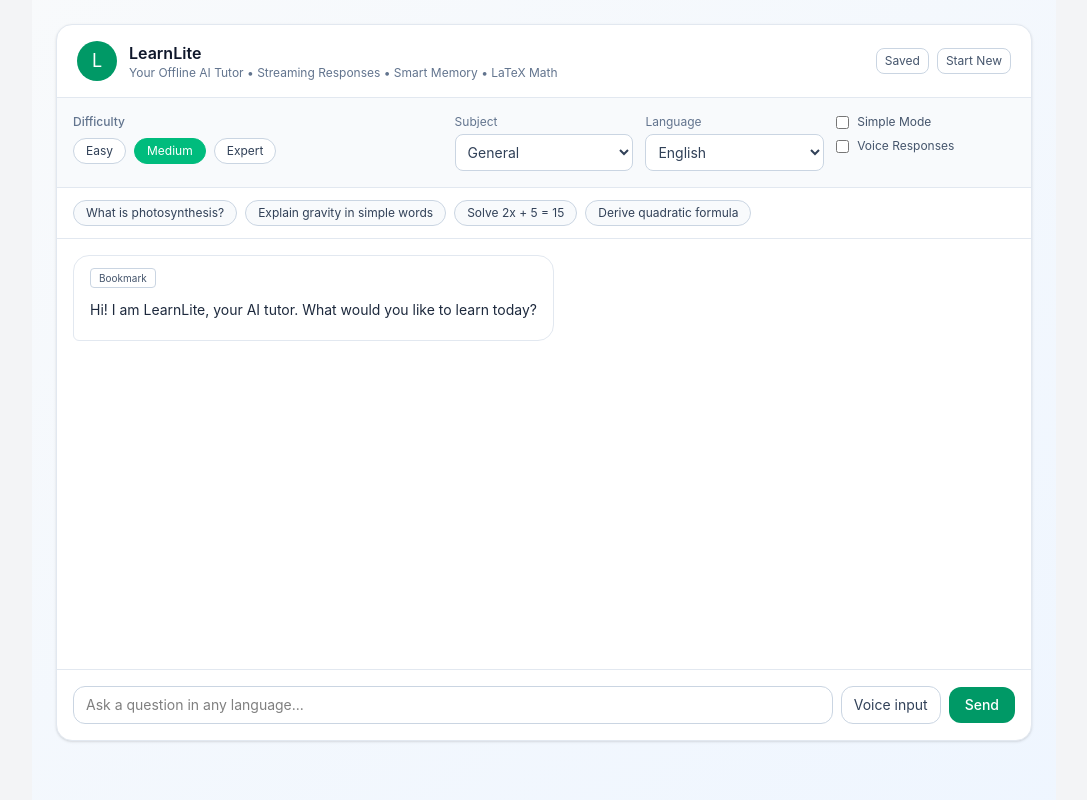
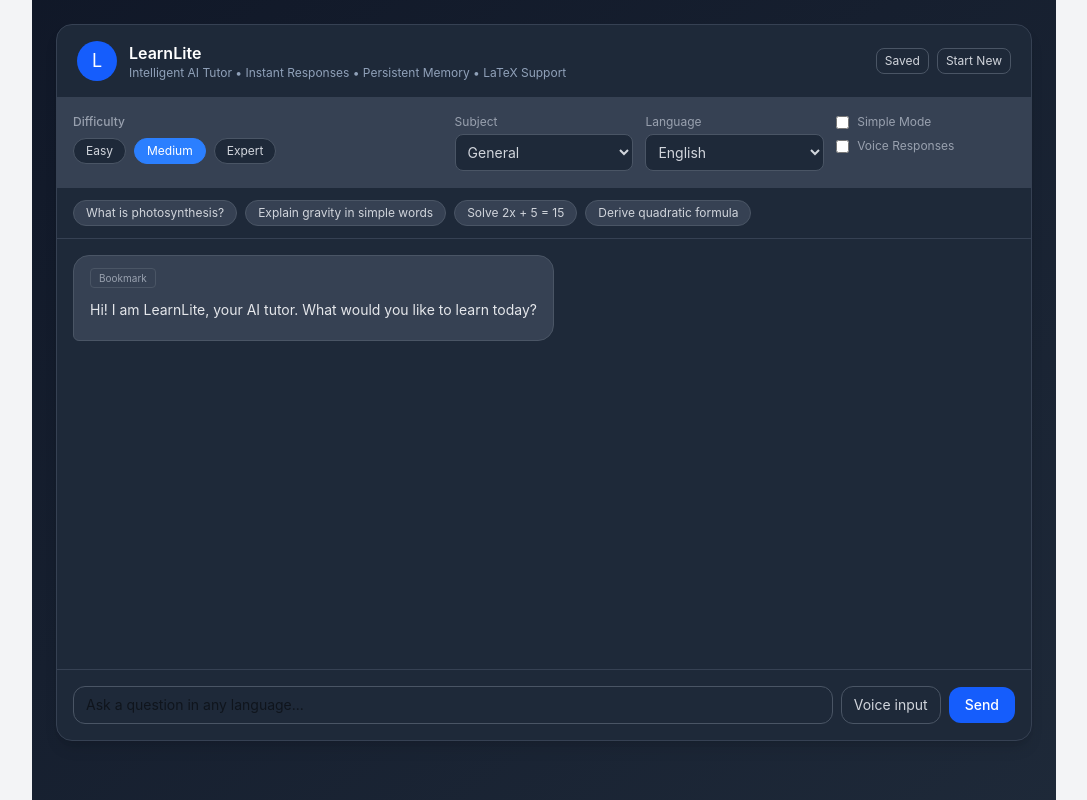
Before and after one commit to jagannathsaha04/learnlite, a React (Vite) app in the folder frontend/: page / in a window 1280 px wide. Shown: the whole page, without its empty margins (96-1183 px from the left). Built offline with nearby package versions, Linux system fonts and the light colour scheme.

Commit message:
Update subtitle and switch to dark theme with blue accents

```diff
--- a/frontend/src/App.tsx
+++ b/frontend/src/App.tsx
@@ -315,20 +315,20 @@ export default function App() {
     : messages;
 
   return (
-    <main className="mx-auto min-h-screen w-full max-w-5xl p-4 md:p-6 bg-gradient-to-br from-slate-50 to-blue-50">
-      <section className="overflow-hidden rounded-2xl border border-slate-200 bg-white shadow-sm">
-        <header className="flex items-center gap-3 border-b border-slate-200 px-5 py-4">
-          <div className="flex h-10 w-10 items-center justify-center rounded-full bg-emerald-600 text-lg text-white">
+    <main className="mx-auto min-h-screen w-full max-w-5xl p-4 md:p-6 bg-gradient-to-br from-gray-900 to-gray-800">
+      <section className="overflow-hidden rounded-2xl border border-gray-700 bg-gray-800 shadow-lg">
+        <header className="flex items-center gap-3 border-b border-gray-700 px-5 py-4">
+          <div className="flex h-10 w-10 items-center justify-center rounded-full bg-blue-600 text-lg text-white">
             L
           </div>
           <div>
-            <h1 className="text-base font-semibold text-slate-900">LearnLite</h1>
-            <p className="text-xs text-slate-500">Your Offline AI Tutor • Streaming Responses • Smart Memory • LaTeX Math</p>
+            <h1 className="text-base font-semibold text-white">LearnLite</h1>
+            <p className="text-xs text-slate-400">Intelligent AI Tutor • Instant Responses • Persistent Memory • LaTeX Support</p>
           </div>
           <div className="ml-auto flex items-center gap-2">
             <button
               type="button"
-              className="rounded-lg border border-slate-300 px-2 py-1 text-xs text-slate-600 hover:bg-slate-50"
+              className="rounded-lg border border-gray-600 px-2 py-1 text-xs text-gray-300 hover:bg-gray-700"
               onClick={() => setShowBookmarksOnly((v) => !v)}
               title={showBookmarksOnly ? "View all messages" : "View saved responses"}
             >
@@ -336,7 +336,7 @@ export default function App() {
             </button>
             <button
               type="button"
-              className="rounded-lg border border-slate-300 px-2 py-1 text-xs text-slate-600 hover:bg-slate-50"
+              className="rounded-lg border border-gray-600 px-2 py-1 text-xs text-gray-300 hover:bg-gray-700"
               onClick={newChat}
               title="Clear chat and start fresh"
             >
@@ -345,9 +345,9 @@ export default function App() {
           </div>
         </header>
 
-        <div className="grid gap-3 border-b border-slate-200 bg-slate-50 p-4 md:grid-cols-2 xl:grid-cols-5">
+        <div className="grid gap-3 border-b border-gray-700 bg-gray-700 p-4 md:grid-cols-2 xl:grid-cols-5">
           <div className="xl:col-span-2">
-            <p className="mb-2 text-xs font-medium text-slate-500">
+            <p className="mb-2 text-xs font-medium text-gray-400">
               Difficulty
             </p>
             <div className="flex flex-wrap gap-2">
@@ -357,8 +357,8 @@ export default function App() {
                   type="button"
                   onClick={() => setLevel(lvl)}
                   className={`rounded-full border px-3 py-1 text-xs transition-all duration-200 ${level === lvl
-                    ? "border-emerald-500 bg-emerald-500 text-white hover:bg-emerald-400"
-                    : "border-slate-300 bg-white text-slate-700 hover:bg-slate-100"
+                    ? "border-blue-500 bg-blue-500 text-white hover:bg-blue-400"
+                    : "border-gray-600 bg-gray-800 text-gray-300 hover:bg-gray-600"
                     }`}
                 >
                   {levelLabel[lvl]}
@@ -367,10 +367,10 @@ export default function App() {
             </div>
           </div>
 
-          <label className="flex flex-col gap-1 text-xs text-slate-500">
+          <label className="flex flex-col gap-1 text-xs text-gray-400">
             Subject
             <select
-              className="rounded-lg border border-slate-300 bg-white px-2 py-2 text-sm text-slate-700"
+              className="rounded-lg border border-gray-600 bg-gray-800 px-2 py-2 text-sm text-gray-300"
               value={subject}
               onChange={(e) => setSubject(e.target.value as Subject)}
             >
@@ -380,10 +380,10 @@ export default function App() {
             </select>
           </label>
 
-          <label className="flex flex-col gap-1 text-xs text-slate-500">
+          <label className="flex flex-col gap-1 text-xs text-gray-400">
             Language
             <select
-              className="rounded-lg border border-slate-300 bg-white px-2 py-2 text-sm text-slate-700"
+              className="rounded-lg border border-gray-600 bg-gray-800 px-2 py-2 text-sm text-gray-300"
               value={language}
               onChange={(e) => setLanguage(e.target.value as Language)}
             >
@@ -394,7 +394,7 @@ export default function App() {
             </select>
           </label>
 
-          <div className="space-y-2 text-xs text-slate-600">
+          <div className="space-y-2 text-xs text-gray-400">
             <label className="flex cursor-pointer items-center gap-2">
               <input
                 type="checkbox"
@@ -414,12 +414,12 @@ export default function App() {
           </div>
         </div>
 
-        <div className="flex flex-wrap gap-2 border-b border-slate-200 px-4 py-3">
+        <div className="flex flex-wrap gap-2 border-b border-gray-700 px-4 py-3">
           {starters.map((item) => (
             <button
               key={item}
               type="button"
-              className="rounded-full border border-slate-300 bg-slate-50 px-3 py-1 text-xs text-slate-700 hover:border-emerald-400 hover:bg-emerald-50"
+              className="rounded-full border border-gray-600 bg-gray-700 px-3 py-1 text-xs text-gray-300 hover:border-blue-400 hover:bg-blue-900"
               onClick={() => void sendMessage(item)}
               aria-label={`Example question: ${item}`}
             >
@@ -428,7 +428,7 @@ export default function App() {
           ))}
         </div>
 
-        <section className="h-[430px] space-y-4 overflow-y-auto bg-white p-4">
+        <section className="h-[430px] space-y-4 overflow-y-auto bg-gray-800 p-4">
           {visibleMessages.map((message) => (
             <div
               key={message.id}
@@ -436,22 +436,22 @@ export default function App() {
             >
               <div
                 className={`max-w-[85%] rounded-2xl px-4 py-3 text-sm ${message.role === "user"
-                  ? "rounded-br-md bg-emerald-600 text-white"
-                  : "rounded-bl-md border border-slate-200 bg-white text-slate-800"
+                  ? "rounded-br-md bg-blue-600 text-white"
+                  : "rounded-bl-md border border-gray-600 bg-gray-700 text-gray-200"
                   }`}
               >
                 <div className="mb-2 flex items-center gap-2">
                   {message.role === "assistant" &&
                     message.language &&
                     message.language !== "English" ? (
-                    <div className="inline-block rounded-full border border-amber-300 bg-amber-50 px-2 py-0.5 text-[10px] font-medium text-amber-700">
+                    <div className="inline-block rounded-full border border-yellow-500 bg-yellow-900 px-2 py-0.5 text-[10px] font-medium text-yellow-300">
                       {message.language}
                     </div>
                   ) : null}
                   {message.role === "assistant" ? (
                     <button
                       type="button"
-                      className="rounded border border-slate-300 px-2 py-0.5 text-[10px] text-slate-600 hover:bg-slate-50"
+                      className="rounded border border-gray-600 px-2 py-0.5 text-[10px] text-gray-400 hover:bg-gray-700"
                       onClick={() => toggleBookmark(message.id)}
                     >
                       {message.bookmarked ? "Bookmarked" : "Bookmark"}
@@ -472,12 +472,12 @@ export default function App() {
             </div>
           ))}
 
-          {loading ? <div className="text-sm text-slate-500 flex items-center gap-1"><span>Thinking</span><div className="animate-pulse">...</div></div> : null}
+          {loading ? <div className="text-sm text-gray-400 flex items-center gap-1"><span>Thinking</span><div className="animate-pulse">...</div></div> : null}
         </section>
 
-        <footer className="flex flex-wrap items-center gap-2 border-t border-slate-200 p-4">
+        <footer className="flex flex-wrap items-center gap-2 border-t border-gray-700 p-4">
           <input
-            className="min-w-[240px] flex-1 rounded-xl border border-slate-300 px-3 py-2 text-sm outline-none focus:border-emerald-500"
+            className="min-w-[240px] flex-1 rounded-xl border border-gray-600 px-3 py-2 text-sm outline-none focus:border-blue-500"
             value={question}
             placeholder="Ask a question in any language..."
             onChange={(e) => setQuestion(e.target.value)}
@@ -487,7 +487,7 @@ export default function App() {
           />
           <button
             type="button"
-            className="rounded-xl border border-slate-300 px-3 py-2 text-sm text-slate-700"
+            className="rounded-xl border border-gray-600 px-3 py-2 text-sm text-gray-300"
             onClick={startVoiceInput}
             disabled={!voiceInputSupported}
             title={voiceInputSupported ? "Voice input" : "Speech recognition not supported"}
@@ -496,7 +496,7 @@ export default function App() {
           </button>
           <button
             type="button"
-            className="rounded-xl bg-emerald-600 px-4 py-2 text-sm font-medium text-white hover:bg-emerald-700 disabled:opacity-60 focus:ring-2 focus:ring-emerald-500"
+            className="rounded-xl bg-blue-600 px-4 py-2 text-sm font-medium text-white hover:bg-blue-700 disabled:opacity-60 focus:ring-2 focus:ring-blue-500"
             onClick={() => void sendMessage()}
             disabled={loading}
           >
```
